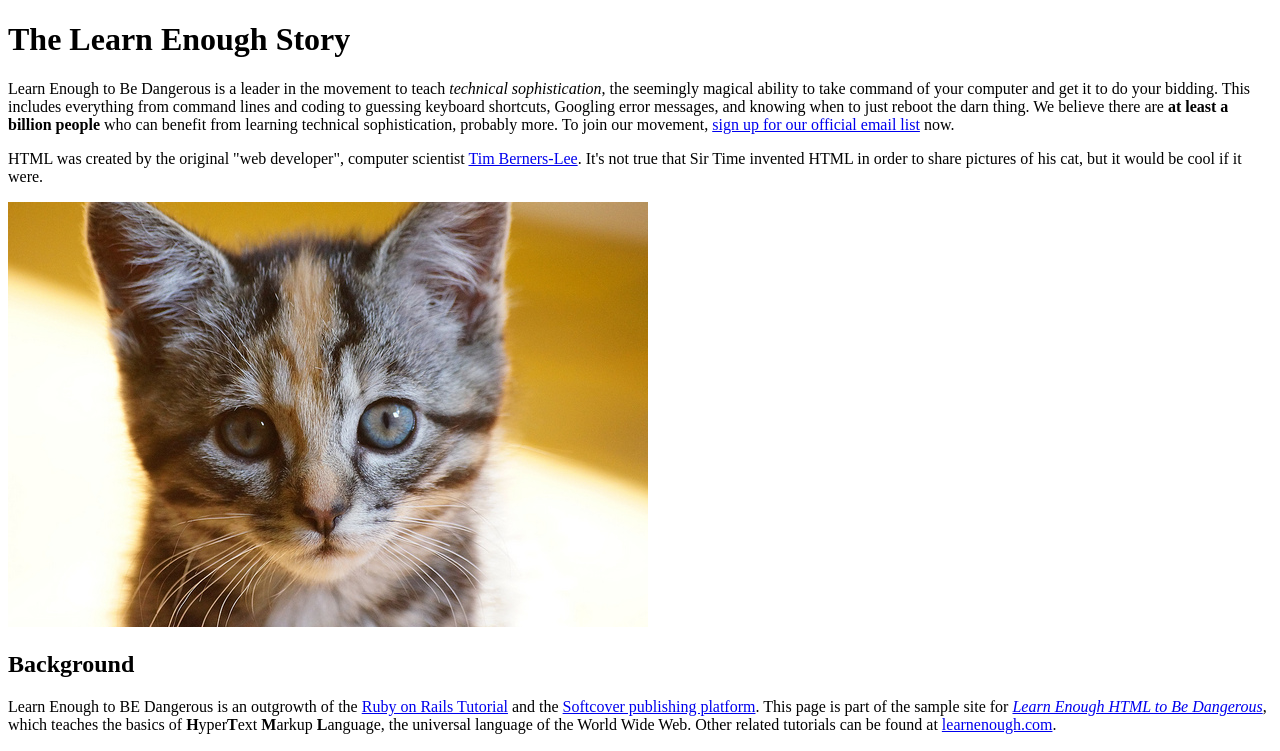
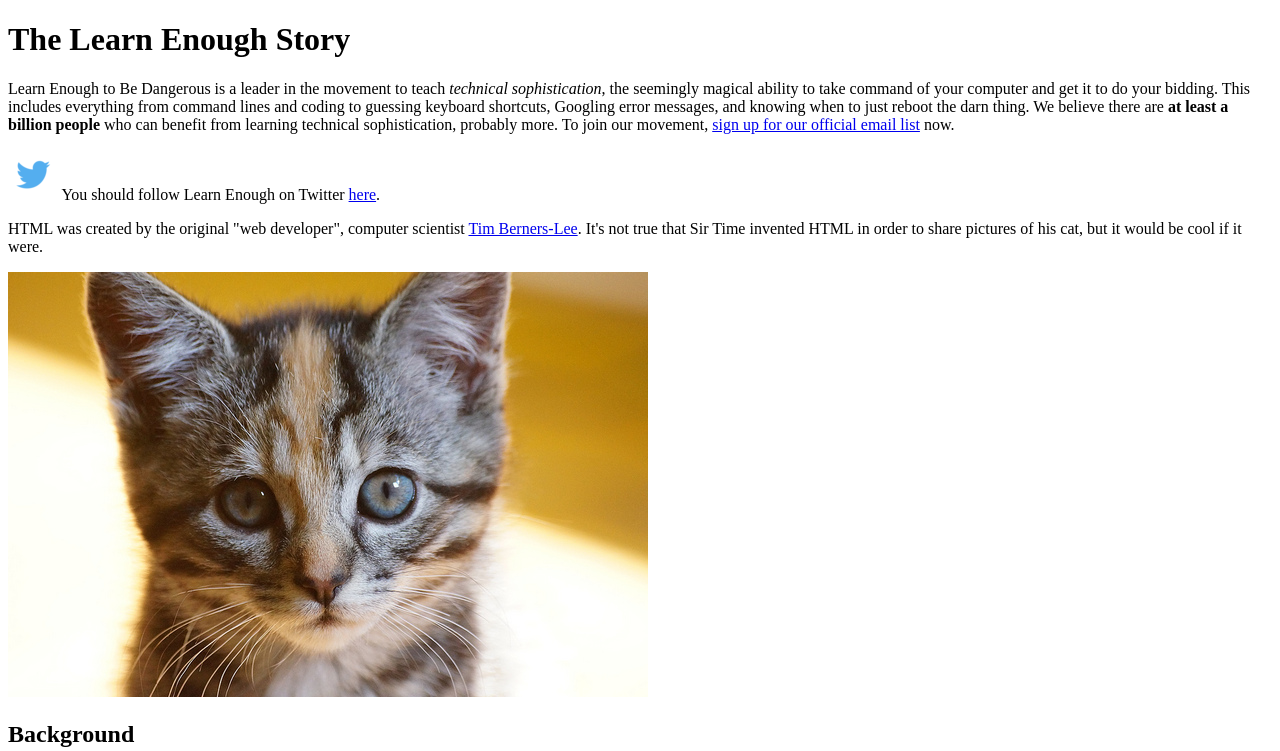
Before and after one commit to njgit-dev/sample_website, a plain HTML site: page index.html in a window 1280 px wide. Shown: the top 751 px of the page. Drawn offline with Linux system fonts and the light colour scheme.

Commit message:
Add Learn Enough Twitter pic

```diff
--- a/index.html
+++ b/index.html
@@ -13,10 +13,19 @@
     </p>
 
     <p>
+      <a href="https://twitter.com/learnenough" target="_blank" rel="noopener" style="text-decoration: none;">
+        <img src="images/small_twitter_logo.png">
+      </a>
+      You should follow Learn Enough on Twitter <a href="https://twitter.com/learnenough" target="_blank" rel="noopener">here</a>.
+    </p>
+
+    <p>
       HTML was created by the original "web developer", computer scientist <a href="https://en.wikipedia.org/wiki/Tim-Berners-Lee">Tim Berners-Lee</a>. It's not true that Sir Time invented HTML in order to share pictures of his cat, but it would be cool if it were.
     </p>
 
-    <img src="images/kitten.jpg" align="An adorable kitten">
+    <a href="https://www.flickr.com/photos/deborah_s_perspective/14144861329">
+          <img src="images/kitten.jpg" align="An adorable kitten">
+    </a>
 
     <h2>Background</h2>
 
```
Also changed, not shown: images/small_twitter_logo.png (added).
